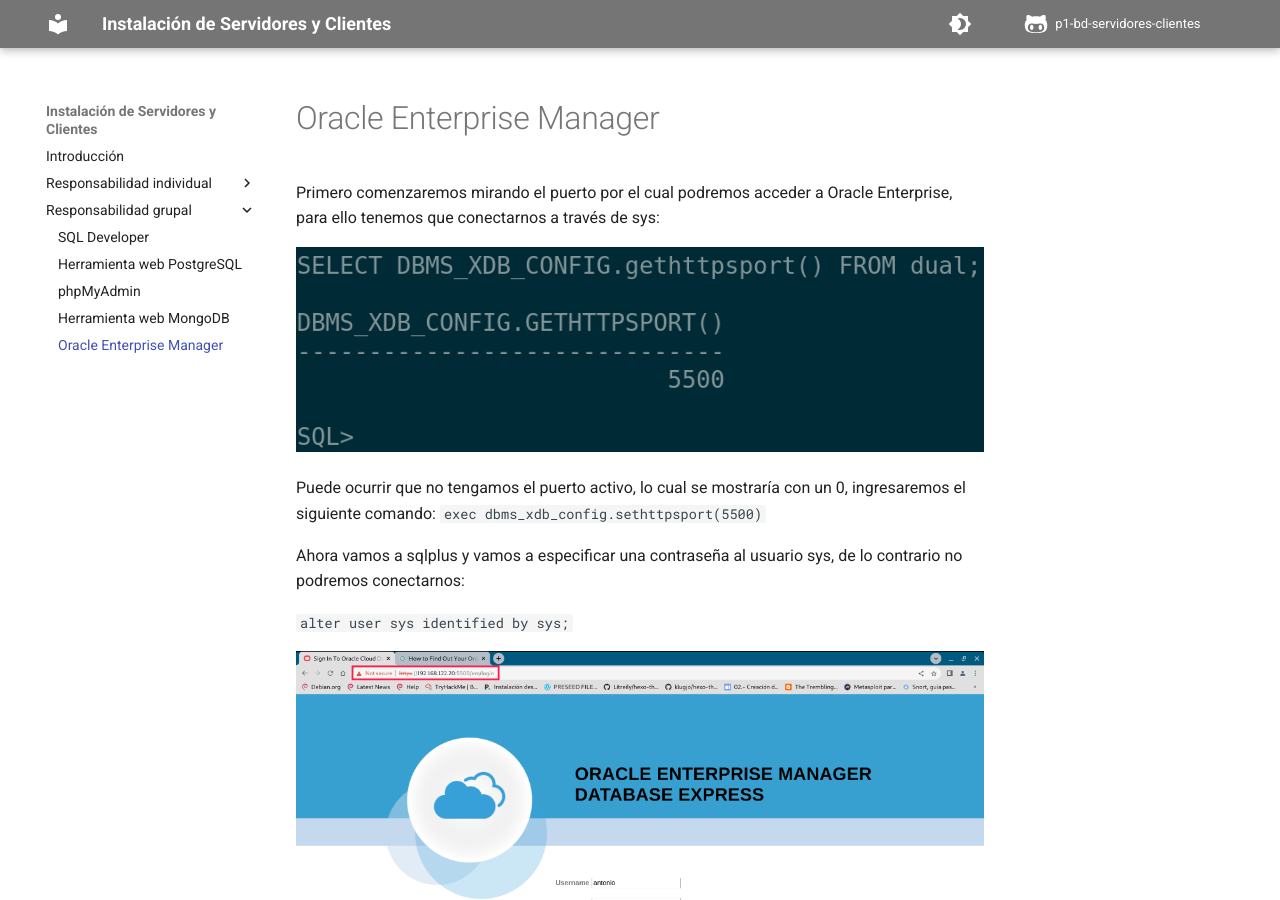
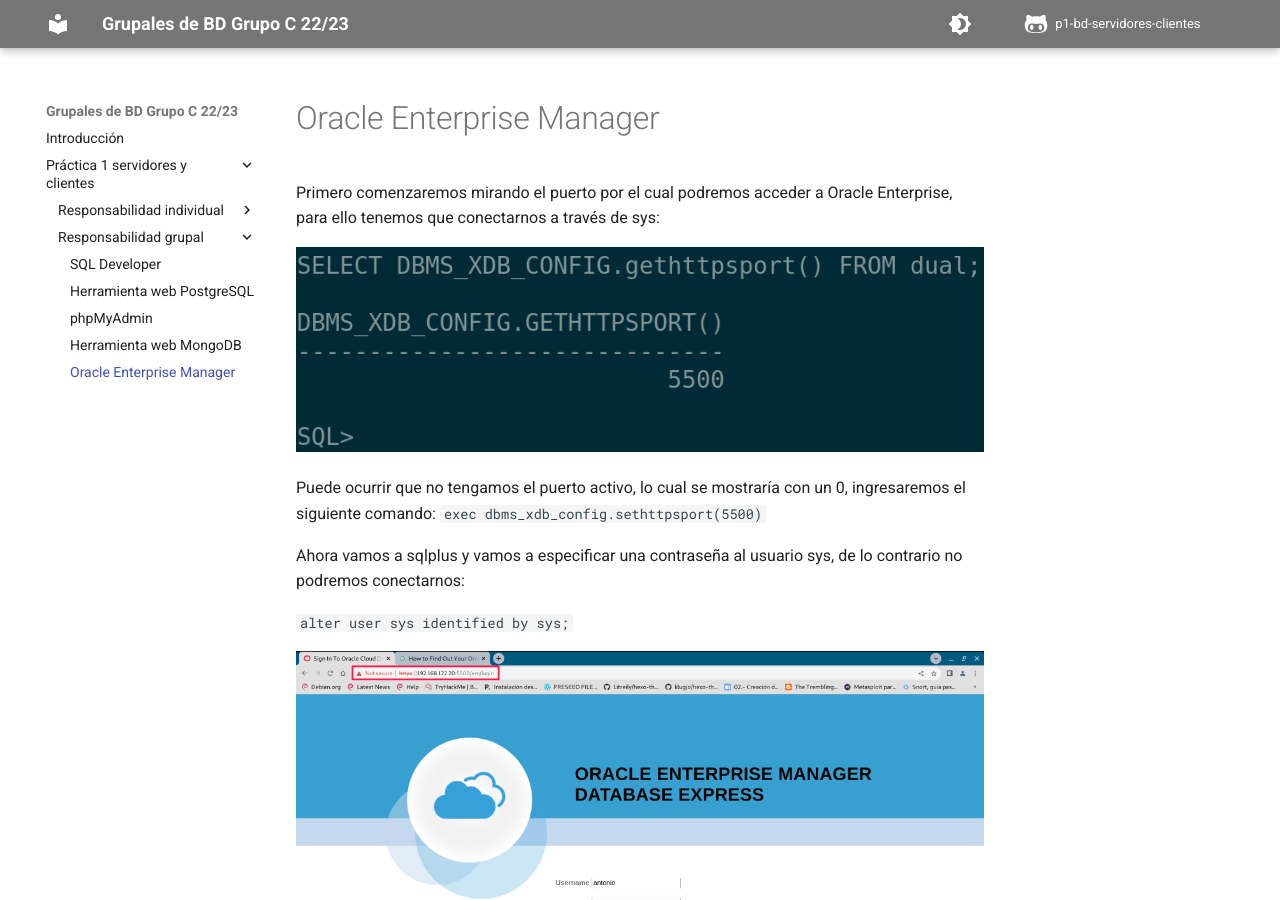
Before and after one commit to adriasir123/grupalesbdc, an MkDocs documentation site: the page built from docs/p1-servidores-clientes/rg/oracle-enterprise-manager.md, in a window 1280 px wide and 900 px high. Built offline with MkDocs 1.6.1 and Material for MkDocs 9.7.7, drawn with Linux system fonts in a browser that asks for light colours; comment, search, counter and statistics services are not loaded; some of the changed lines change nothing that is shown.

Commit message:
cambios organización

```diff
--- a/mkdocs.yml
+++ b/mkdocs.yml
@@ -1,4 +1,4 @@
-site_name: Instalación de Servidores y Clientes
+site_name: Grupales de BD Grupo C 22/23
 theme:
   name: 'material'
   icon:
@@ -18,17 +18,18 @@
         name: Cambiar a tema normal
 nav:
     - Introducción: index.md
-    - Responsabilidad individual:
-        - 'Alumno 1: Adrián': 'ri/alumno1.md'
-        - 'Alumno 2: José Juan': 'ri/alumno2.md'
-        - 'Alumno 3: Arantxa': 'ri/alumno3.md'
-        - 'Alumno 4: Antonio': 'ri/alumno4.md'
-    - Responsabilidad grupal:
-        - 'SQL Developer': 'rg/sql-developer.md'
-        - 'Herramienta web PostgreSQL': 'rg/herramienta-postgresql.md'
-        - 'phpMyAdmin': 'rg/phpmyadmin.md'
-        - 'Herramienta web MongoDB': 'rg/herramienta-mongodb.md'
-        - 'Oracle Enterprise Manager': 'rg/oracle-enterprise-manager.md'
+    - Práctica 1 servidores y clientes:
+        - Responsabilidad individual:
+            - 'Alumno 1: Adrián': 'p1-servidores-clientes/ri/alumno1.md'
+            - 'Alumno 2: José Juan': 'p1-servidores-clientes/ri/alumno2.md'
+            - 'Alumno 3: Arantxa': 'p1-servidores-clientes/ri/alumno3.md'
+            - 'Alumno 4: Antonio': 'p1-servidores-clientes/ri/alumno4.md'
+        - Responsabilidad grupal:
+            - 'SQL Developer': 'p1-servidores-clientes/rg/sql-developer.md'
+            - 'Herramienta web PostgreSQL': 'p1-servidores-clientes/rg/herramienta-postgresql.md'
+            - 'phpMyAdmin': 'p1-servidores-clientes/rg/phpmyadmin.md'
+            - 'Herramienta web MongoDB': 'p1-servidores-clientes/rg/herramienta-mongodb.md'
+            - 'Oracle Enterprise Manager': 'p1-servidores-clientes/rg/oracle-enterprise-manager.md'
 markdown_extensions:
   - attr_list
   - md_in_html
```
Also changed, not shown: docs/p1-servidores-clientes/rg/herramienta-mongodb.md (renamed from docs/rg/herramienta-mongodb.md), docs/p1-servidores-clientes/rg/herramienta-postgresql.md (renamed from docs/rg/herramienta-postgresql.md), docs/p1-servidores-clientes/rg/oracle-enterprise-manager.md (renamed from docs/rg/oracle-enterprise-manager.md), docs/p1-servidores-clientes/rg/phpmyadmin.md (renamed from docs/rg/phpmyadmin.md), docs/p1-servidores-clientes/rg/sql-developer.md (renamed from docs/rg/sql-developer.md), docs/p1-servidores-clientes/ri/alumno1.md (renamed from docs/ri/alumno1.md), docs/p1-servidores-clientes/ri/alumno2.md (renamed from docs/ri/alumno2.md), docs/p1-servidores-clientes/ri/alumno3.md (renamed from docs/ri/alumno3.md), docs/p1-servidores-clientes/ri/alumno4.md (renamed from docs/ri/alumno4.md).
